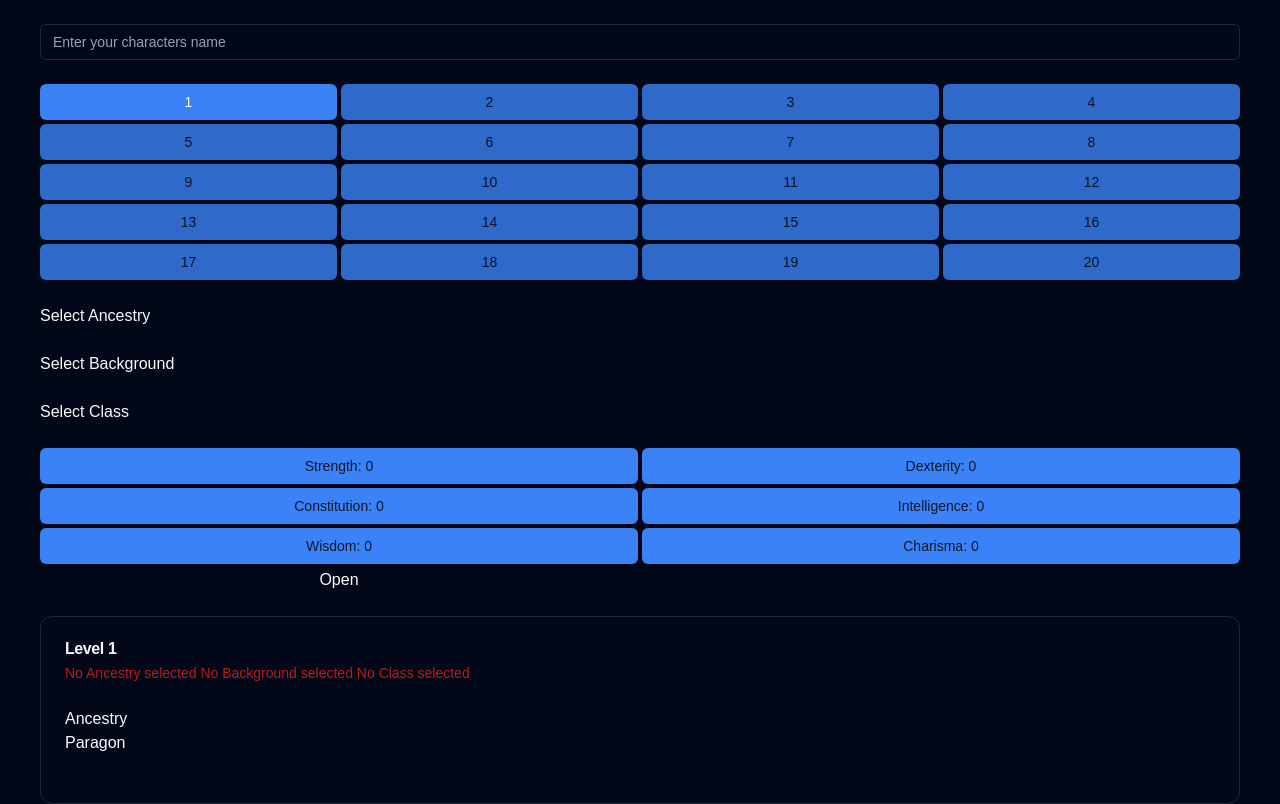
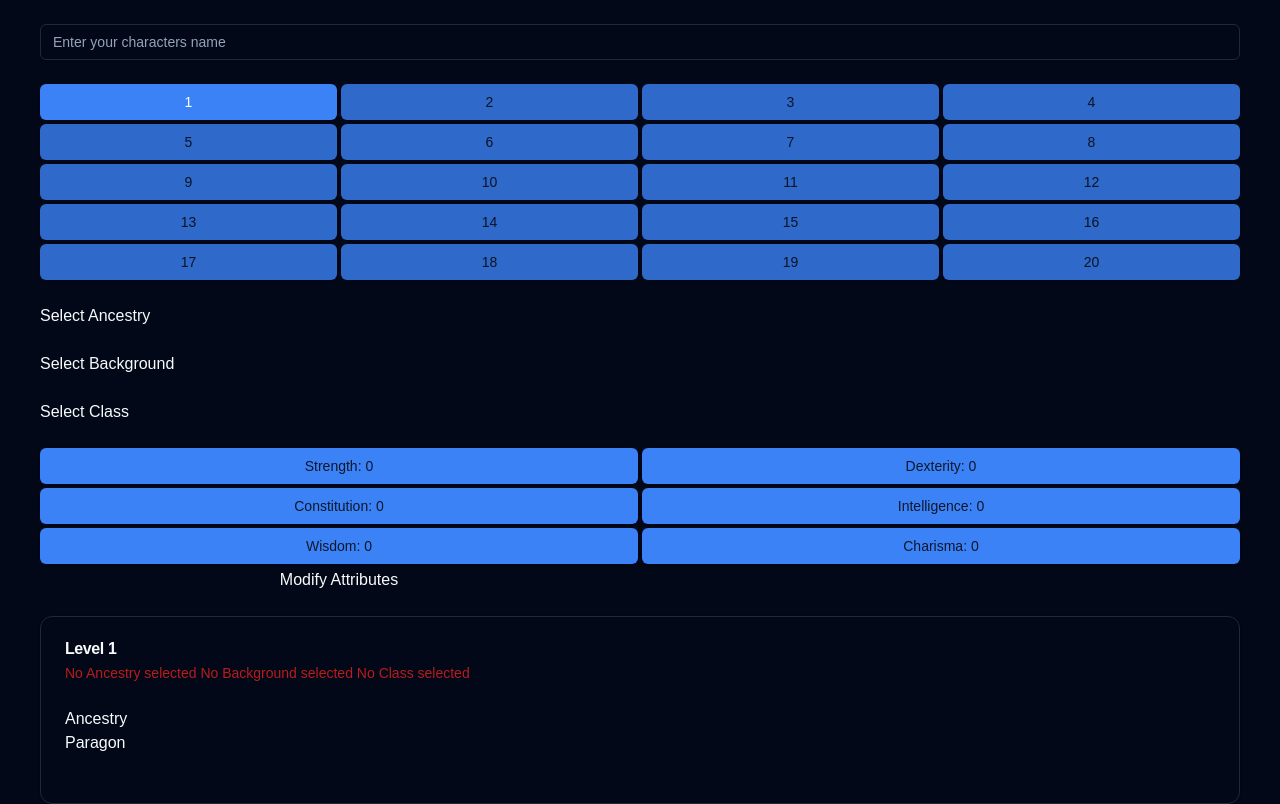
Before and after one commit to Jason-1/pathfinder-character-builder, a Next.js app: page / in a window 1280 px wide. Shown: the top 804 px of the page. Built offline with nearby package versions, Linux system fonts and the light colour scheme.

Commit message:
Reset attribute boosts function

```diff
--- a/components/Abilities.tsx
+++ b/components/Abilities.tsx
@@ -1,5 +1,5 @@
 import React, { useEffect } from "react";
-import { Attributes } from "@/data";
+import { Attributes, InitialAttributeBoosts } from "@/data";
 import { Button } from "./ui/button";
 
 import {
@@ -39,6 +39,11 @@ const Abilities: React.FC<LevelSelectorProps> = ({
       )
     );
   };
+
+  const ResetAllAttributeBoosts = () => {
+    setAttributeBoosts(InitialAttributeBoosts);
+  };
+
   //Reset Ancestry boosts when a new class is selected
   useEffect(() => {
     ResetAttributeBoosts("Ancestry");
@@ -86,14 +91,17 @@ const Abilities: React.FC<LevelSelectorProps> = ({
         </Button>
       ))}
       <Dialog>
-        <DialogTrigger>Open</DialogTrigger>
+        <DialogTrigger>Modify Attributes</DialogTrigger>
         <DialogContent
           className={"lg:max-w-screen-lg overflow-y-scroll max-h-screen"}
         >
           <DialogHeader>
             <DialogTitle>Attributes </DialogTitle>
-            <DialogDescription>
+            <DialogDescription className="flex flex-row justify-between">
               Click on the attribute to increase it.
+              <Button onClick={ResetAllAttributeBoosts}>
+                Reset Attributes
+              </Button>
             </DialogDescription>
           </DialogHeader>
           <AttributeButtons
```
